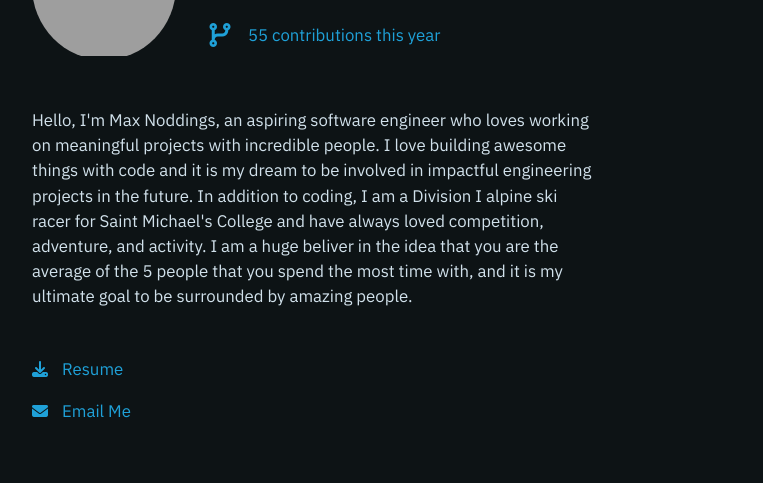
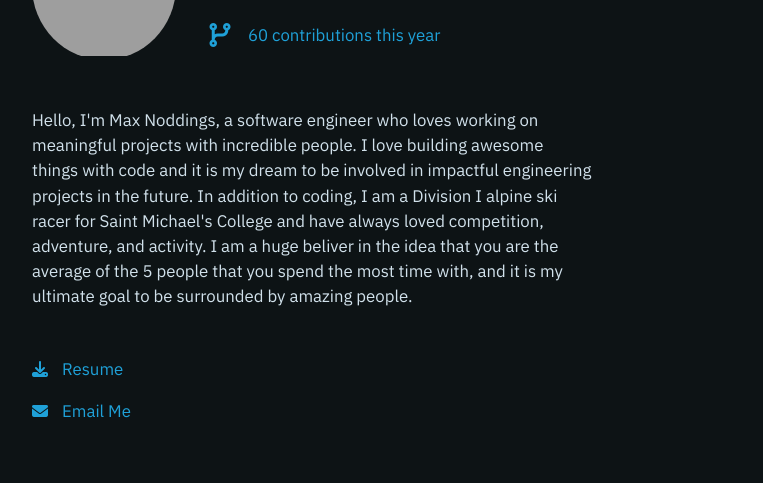
Before and after one commit to MaxNoddings/my-portfolio, a plain HTML site: page index.html in a window 1280 px wide. Shown: the part 317-800 px from the top of the page, without its empty margins (258-1021 px from the left). Drawn offline with Linux system fonts and the light colour scheme; grey boxes are pictures that could not be loaded; a web font is replaced by a local one.

Commit message:
updated numbers and bio

```diff
--- a/index.html
+++ b/index.html
@@ -47,12 +47,12 @@
                         <div>
                             <i class="fa-solid fa-code-branch"></i>
                         </div>
-                        <p>55 contributions this year</p>
+                        <p>60 contributions this year</p>
                     </div>
                 </div>
             </div>
             <p class="aboutMe">
-                Hello, I'm Max Noddings, an aspiring software engineer who loves working
+                Hello, I'm Max Noddings, a software engineer who loves working
                 on meaningful projects with incredible people. I love building awesome things
                 with code and it is my dream to be involved in impactful engineering projects
                 in the future. In addition to coding, I am a Division I alpine ski racer for Saint Michael's
```
Also changed, not shown: 1 other file.
